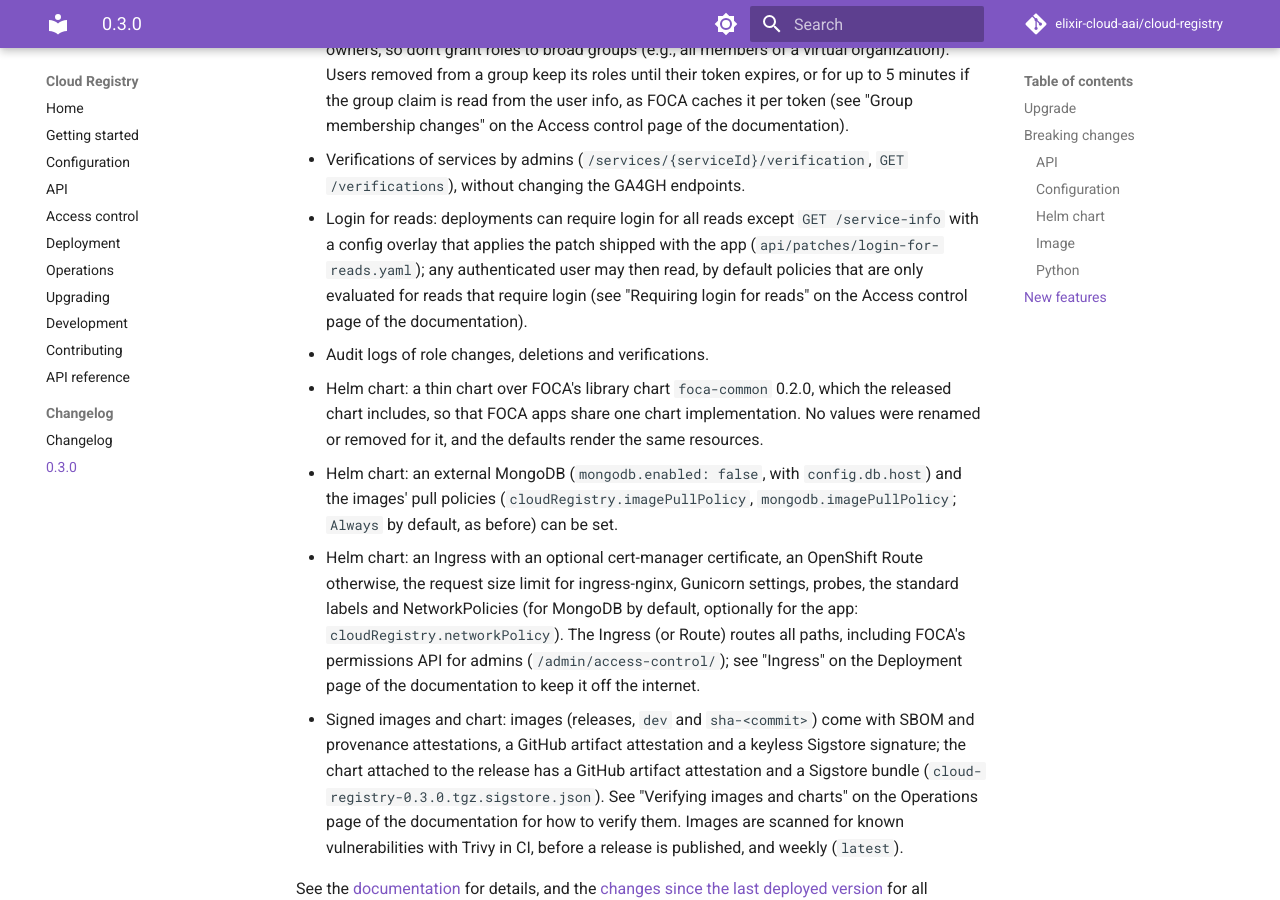
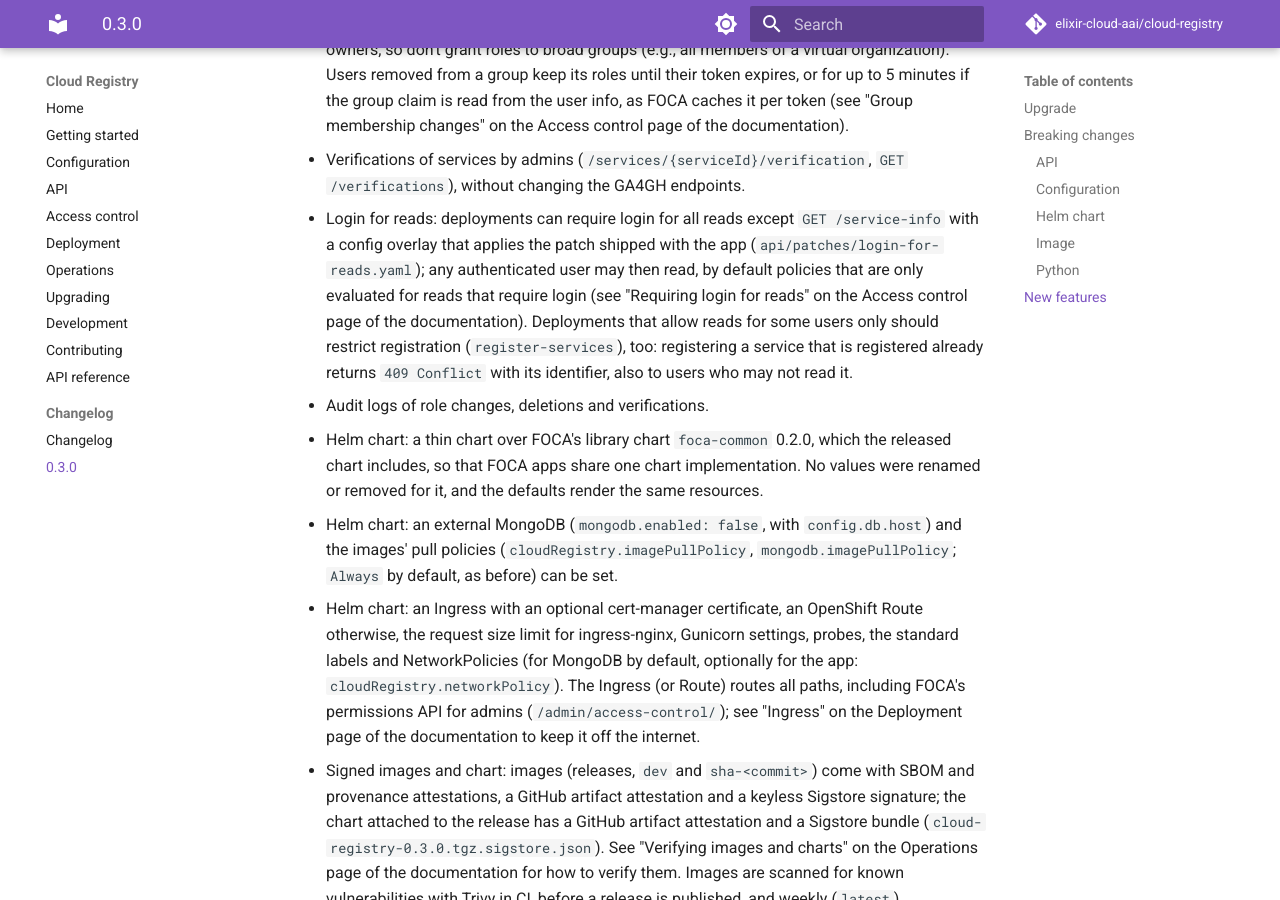
Before and after one commit to elixir-cloud-aai/cloud-registry, an MkDocs documentation site: the page built from docs/releases/0.3.0.md, in a window 1280 px wide and 900 px high, scrolled down 6120 px. Built offline with MkDocs 1.6.1 and Material for MkDocs 9.7.7, drawn with Linux system fonts in a browser that asks for light colours; comment, search, counter and statistics services are not loaded.

Commit message:
docs: describe the 409 under the readers recipe
With reads restricted to some users, registration stays open, and its
409 for duplicates names the registered service, also to users who may
not read it. Say so in the access control docs and the 0.3.0 notes, and
show how to restrict registration (register-services) by name.

Refs #189

Co-Authored-By: Claude Opus 5.5 <noreply@anthropic.com>

```diff
--- a/docs/releases/0.3.0.md
+++ b/docs/releases/0.3.0.md
@@ -271,7 +271,10 @@ former bind mount.
   with the app (`api/patches/login-for-reads.yaml`); any authenticated user
   may then read, by default policies that are only evaluated for reads that
   require login (see "Requiring login for reads" on the Access control page
-  of the documentation).
+  of the documentation). Deployments that allow reads for some users only
+  should restrict registration (`register-services`), too: registering a
+  service that is registered already returns `409 Conflict` with its
+  identifier, also to users who may not read it.
 - Audit logs of role changes, deletions and verifications.
 - Helm chart: a thin chart over FOCA's library chart `foca-common` 0.2.0,
   which the released chart includes, so that FOCA apps share one chart
```
Also changed, not shown: docs/access-control.md (+17 -0 lines).
